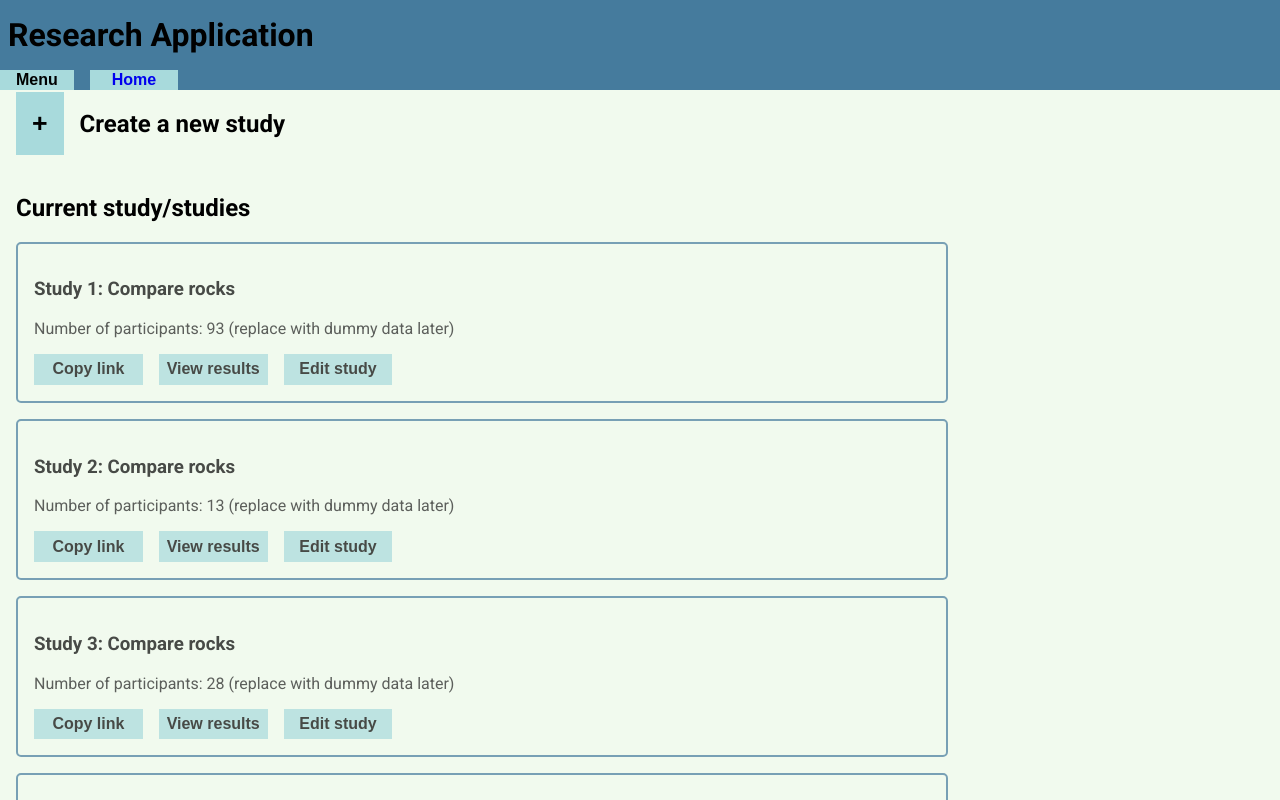
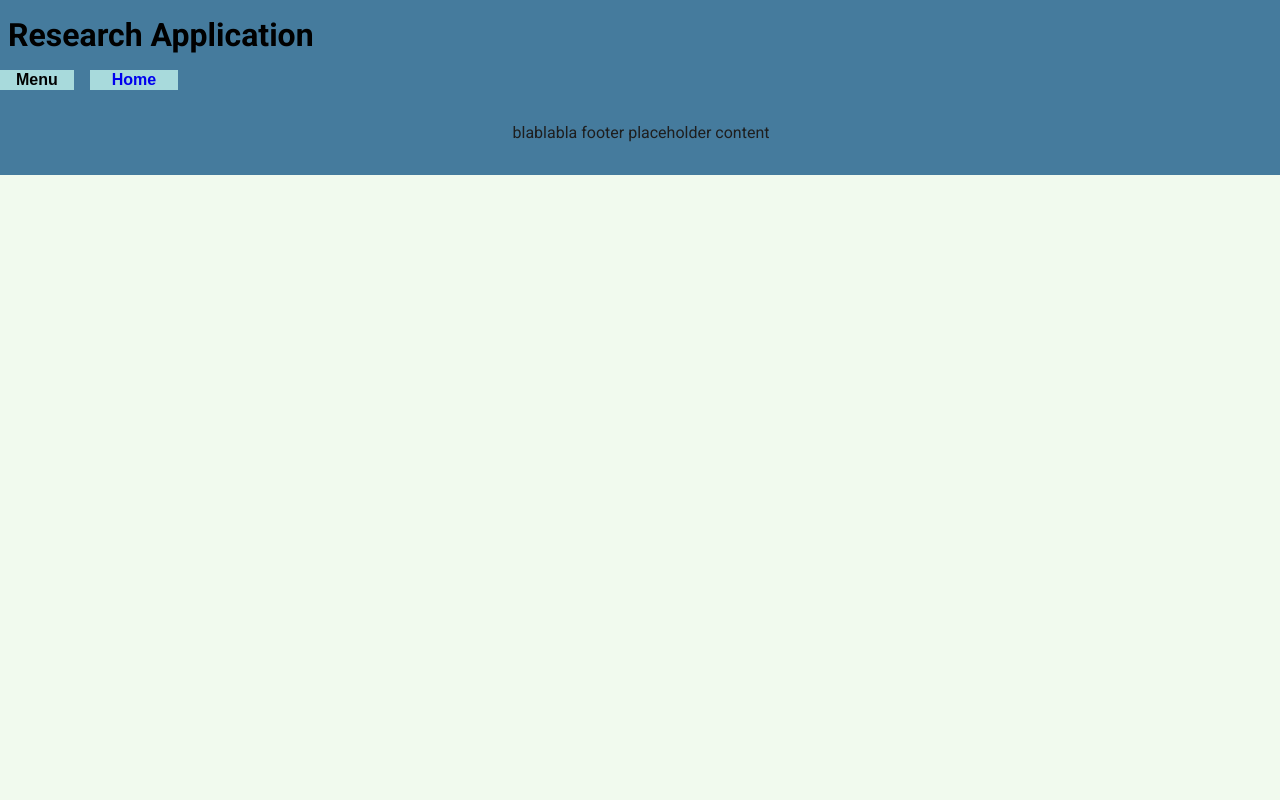
Before and after one commit to Eirikfin/IDG2671Group1, a React (Vite) app in the folder front-end/: page / in a window 1280 px wide. Shown: the top 800 px of the page. Built offline with nearby package versions, Linux system fonts and the light colour scheme.

Commit message:
connecting frontend to backend (in progress - successful login navigates to dashboard)

```diff
--- a/front-end/src/App.jsx
+++ b/front-end/src/App.jsx
@@ -17,7 +17,7 @@ export default function App() {
         <Header />
 
         <Routes>
-          <Route path="/" element={<DashBoard />} />
+          <Route path="/dashboard" element={<DashBoard />} />
           <Route path="/create_study" element={<Newstudy />} />
           <Route path="/create_study/questions" element={<CreateQuestions/>}/>
           <Route path="/results" element={<Results />} />
--- a/front-end/src/components/user-interface/header/ui_header.jsx
+++ b/front-end/src/components/user-interface/header/ui_header.jsx
@@ -45,7 +45,7 @@ export default function Header() {
                     </ul>
                 </div>
                 <div>
-                    <button><Link to="/" className={styles.homeButton} >Home</Link></button>
+                    <button><Link to="/dashboard" className={styles.homeButton} >Home</Link></button>
                 </div>
             </nav>
         </header>
```
